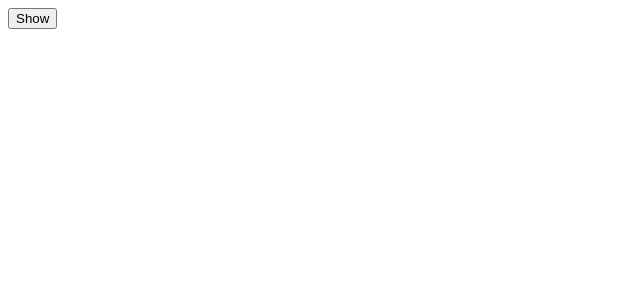
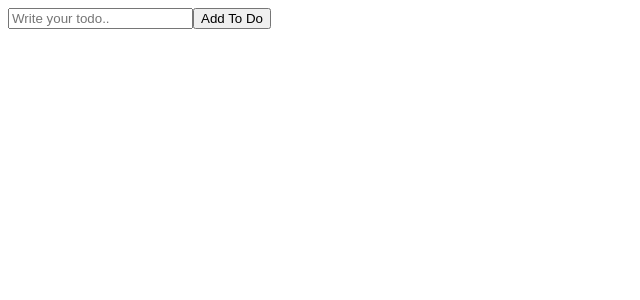
Before and after one commit to sangjy15/React_for_Beginner, a React (Create React App) app in the folder react-app/: page / in a window 1280 px wide. Shown: the top 300 px of the page, without its empty margins (0-640 px from the left). Built offline with nearby package versions, Linux system fonts and the light colour scheme.

Commit message:
todo list

```diff
--- a/react-app/src/App.js
+++ b/react-app/src/App.js
@@ -1,42 +1,18 @@
-import {useState, useEffect} from "react";
-
-function Hello() {
-  useEffect(() => {
-    console.log("hi~");
-    return () => console.log("bye!");
-  }, []);
-  // useEffect(function () {
-  //   console.log("hi~");
-  //   return function() {
-  //     console.log("bye!");
-  //   };
-  // }, []);
-  return <h1>Hello</h1>
-}
+import {useState} from "react";
 
 function App() {
-    // const [counter, setValue] = useState(0);
-    // const [keyword, setKeyword] = useState("");
-    // const onClick = () => setValue((prev) => prev + 1);
-    // const onChange = (event) => setKeyword(event.target.value);
-    // console.log("i run all the time");
-    // useEffect(() => {
-    //   console.log("CALL THE API..");
-    // }, []);
-    // useEffect(() => {
-    //   if (keyword !== "" && keyword.length >= 5) {
-    //     console.log("SEARCH KEYWORD", keyword);
-    //   }
-    // }, [keyword]);
-    const [showing, setShowing] = useState(false);
-    const onClickShow = () => setShowing((prev) => !prev);
+    const [toDo, setToDo] = useState("");
+    const onChange = (event) => setToDo(event.target.value);
+    const onSubmit = (event) => {
+      event.preventDefault();
+      console.log(toDo);
+    }
     return (
         <div>
-          {/* <input value={keyword} onChange={onChange} type="text" placeholder="Search here..."/>
-          <h1>{counter}</h1>
-          <button onClick={onClick}>Click me</button> */}
-          {showing? <Hello /> : null}
-          <button onClick={onClickShow}>{showing ? "Hide" : "Show"}</button>
+          <form onSubmit={onSubmit}>
+            <input type="text" onChange={onChange} value={toDo} placeholder="Write your todo.." />
+            <button>Add To Do</button>
+          </form>
         </div>
     );
 }
```
